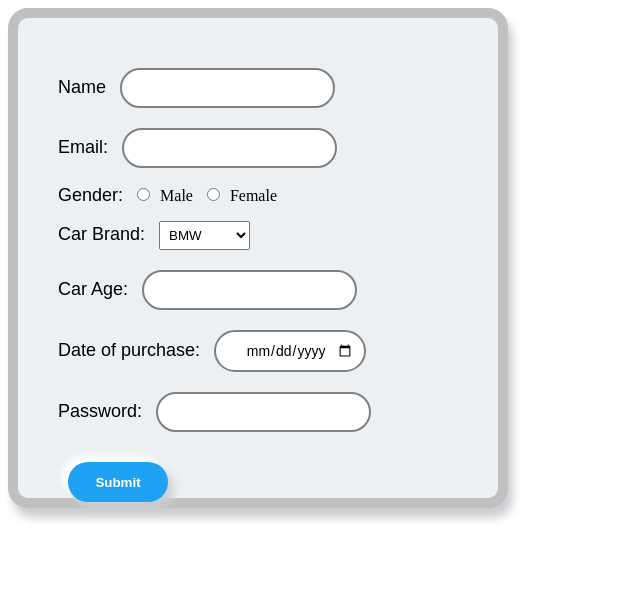
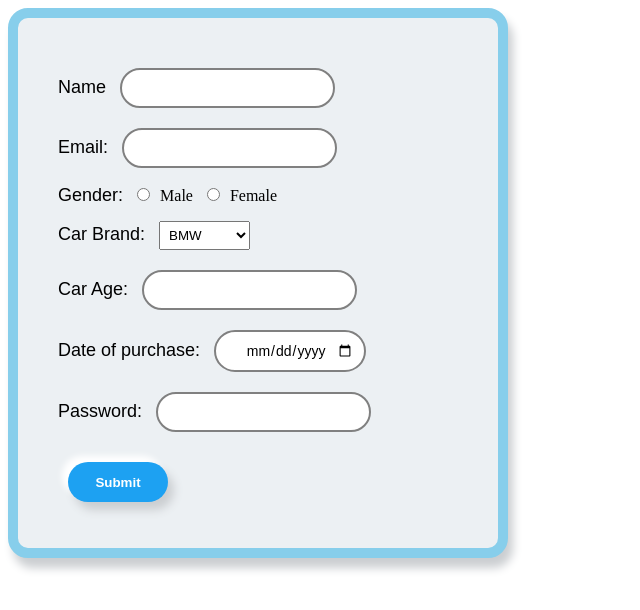
Before and after one commit to acciojob/car-insurance-form-sjoshi91119, a website: page main.html in a window 1280 px wide. Shown: the whole page, without its empty margins (0-640 px from the left). Drawn offline with Linux system fonts and the light colour scheme.

Commit message:
created a submission

```diff
--- a/styles.css
+++ b/styles.css
@@ -13,11 +13,11 @@ button{
 form{
 	display:flexbox;
 	justify-content:center;
-	border: 10px solid silver ;
+	border: 10px solid skyblue ;
 	border-radius:10px;
 	padding: 20px;
 	position: relative;
-  height: 500px;
+  height: 550px;
 
   width:500px;
   border-radius: 20px;
@@ -42,16 +42,18 @@ button {
   margin-top: 20px;
   background: #1DA1F2;
   height: 40px;
-	border:none;
+  border:none;
   border-radius: 20px;
   cursor: pointer;
   font-weight: 900;
   box-shadow: 6px 8px 10px #cbced1, -6px -6px 6px white;
-  transition: 0.5s;
+  transition: 0.2s;
 }
 
 button:hover {
   box-shadow: none;
+  background-color: lime;
+  color: white;
 }
 label{
 	font-size:18px;
```
